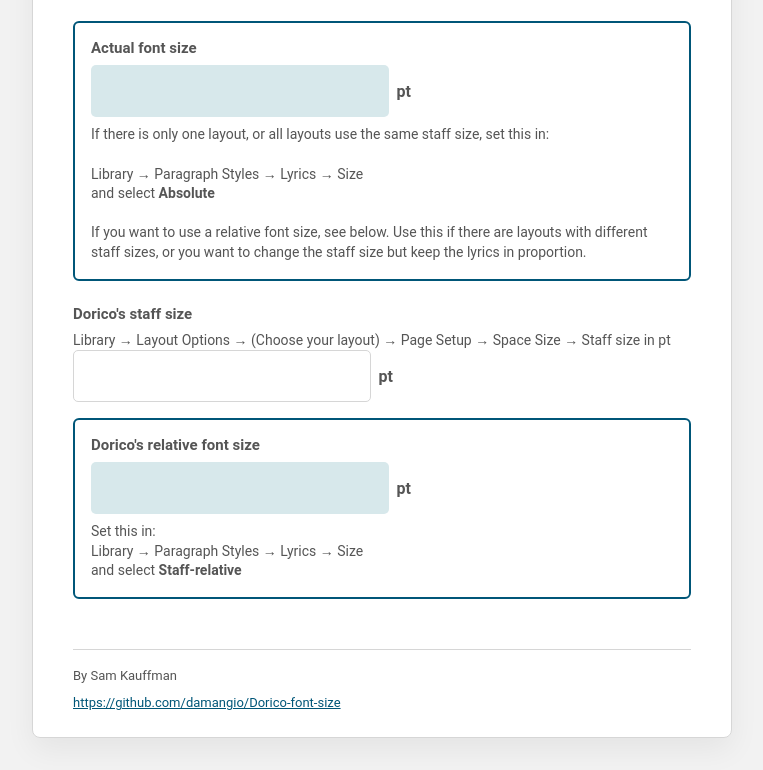
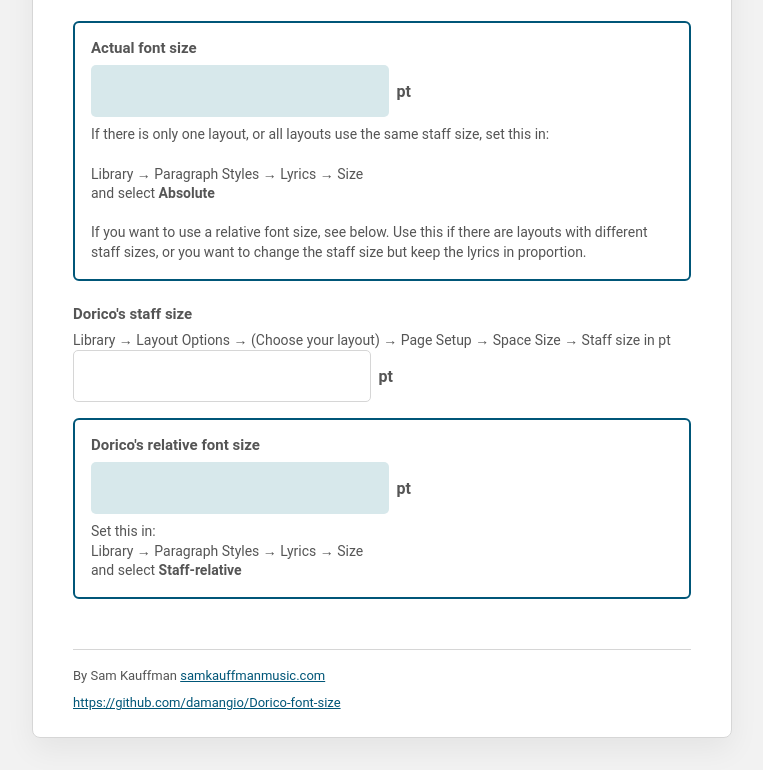
Before and after one commit to damangio/Dorico-font-size, a plain HTML site: page index.html in a window 1280 px wide. Shown: the part 524-1294 px from the top of the page, without its empty margins (258-1021 px from the left). Drawn offline with Linux system fonts and the light colour scheme.

Commit message:
Add a link to my website

```diff
--- a/index.html
+++ b/index.html
@@ -360,7 +360,7 @@
     </section>
 
     <footer>
-      <p>By Sam Kauffman</p>
+      <p>By Sam Kauffman <a href="http://samkauffmanmusic.com" target="_blank" rel="noopener noreferrer">samkauffmanmusic.com</a></p>
       <a href="https://github.com/damangio/Dorico-font-size">https://github.com/damangio/Dorico-font-size</a>
     </footer>
   </main>
```
